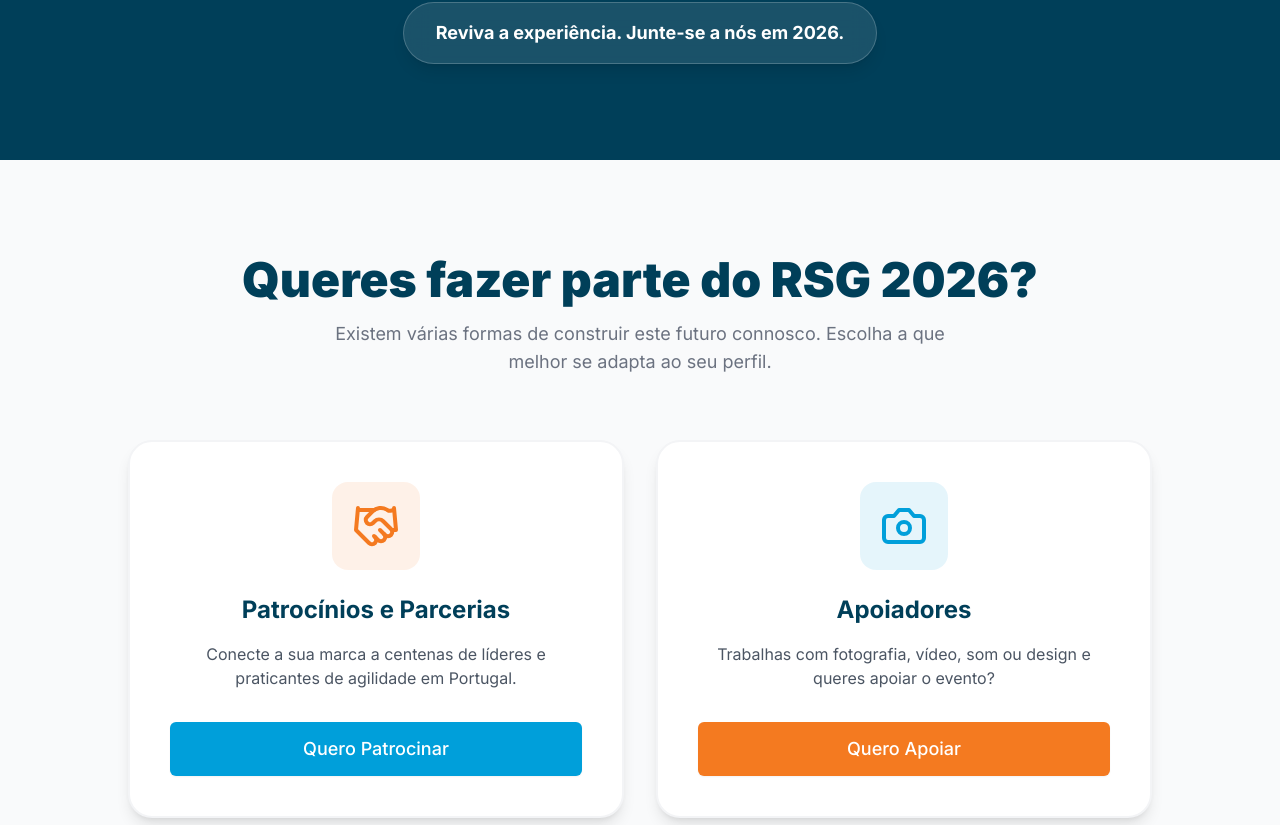
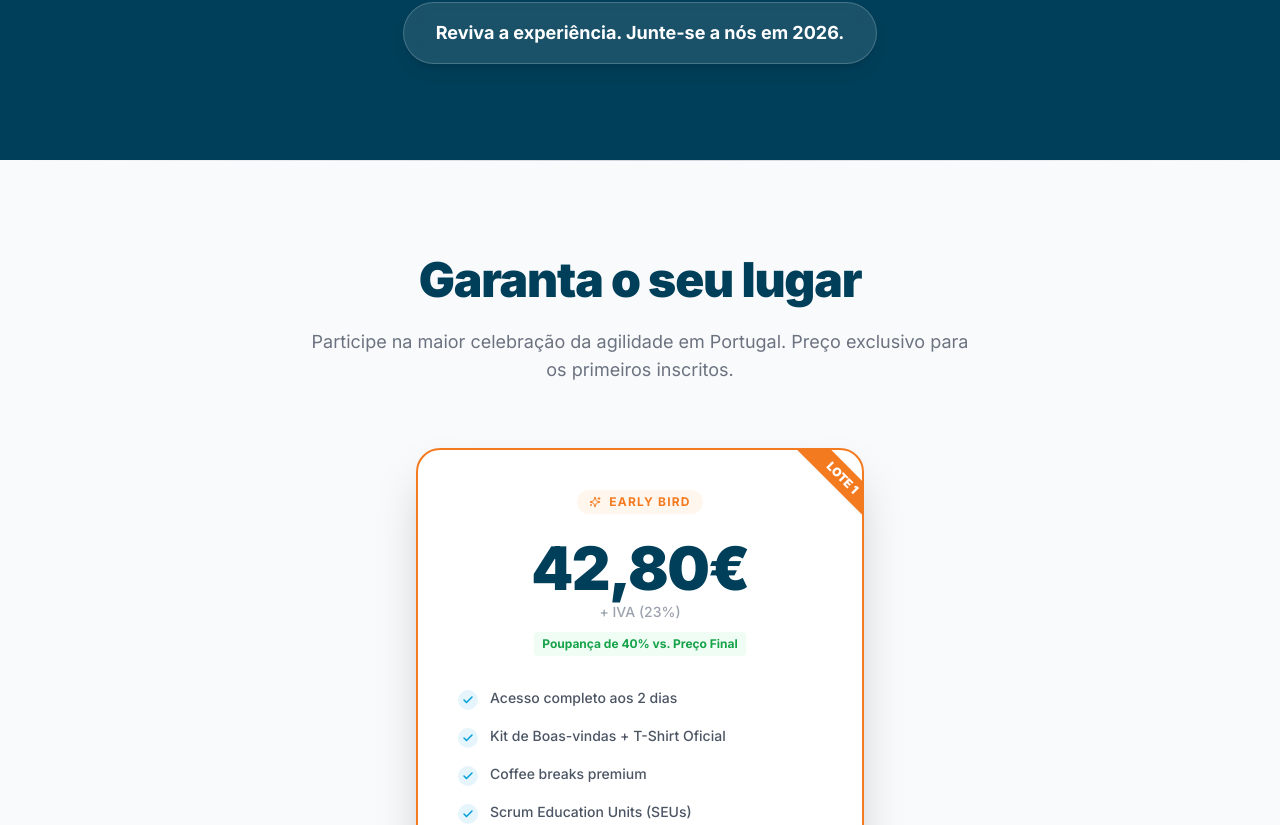
Before and after one commit to tugagilportugal-star/rsg2026, a React (Vite) app: page / in a window 1280 px wide. Shown: the part 8978-9803 px from the top of the page. Built offline with nearby package versions, Linux system fonts and the light colour scheme; no server answers.

Commit message:
Update App.tsx

```diff
--- a/App.tsx
+++ b/App.tsx
@@ -7,6 +7,7 @@ import { Speakers } from './sections/Speakers';
 import { Program } from './sections/Program';
 import { Sponsors } from './sections/Sponsors';
 import { Recap } from './sections/Recap';
+import { Tickets } from './sections/Tickets';
 import { GetInvolved, SponsorForm, SupporterForm } from './sections/GetInvolved';
 import { FAQ } from './sections/FAQ';
 import { Footer } from './sections/Footer';
@@ -57,6 +58,7 @@ const App: React.FC = () => {
       <Speakers />
       <Sponsors onOpenSponsorModal={() => setSponsorModalOpen(true)} />
       <Recap />
+      <Tickets />
 
       <GetInvolved
         setSponsorModalOpen={setSponsorModalOpen}
```
